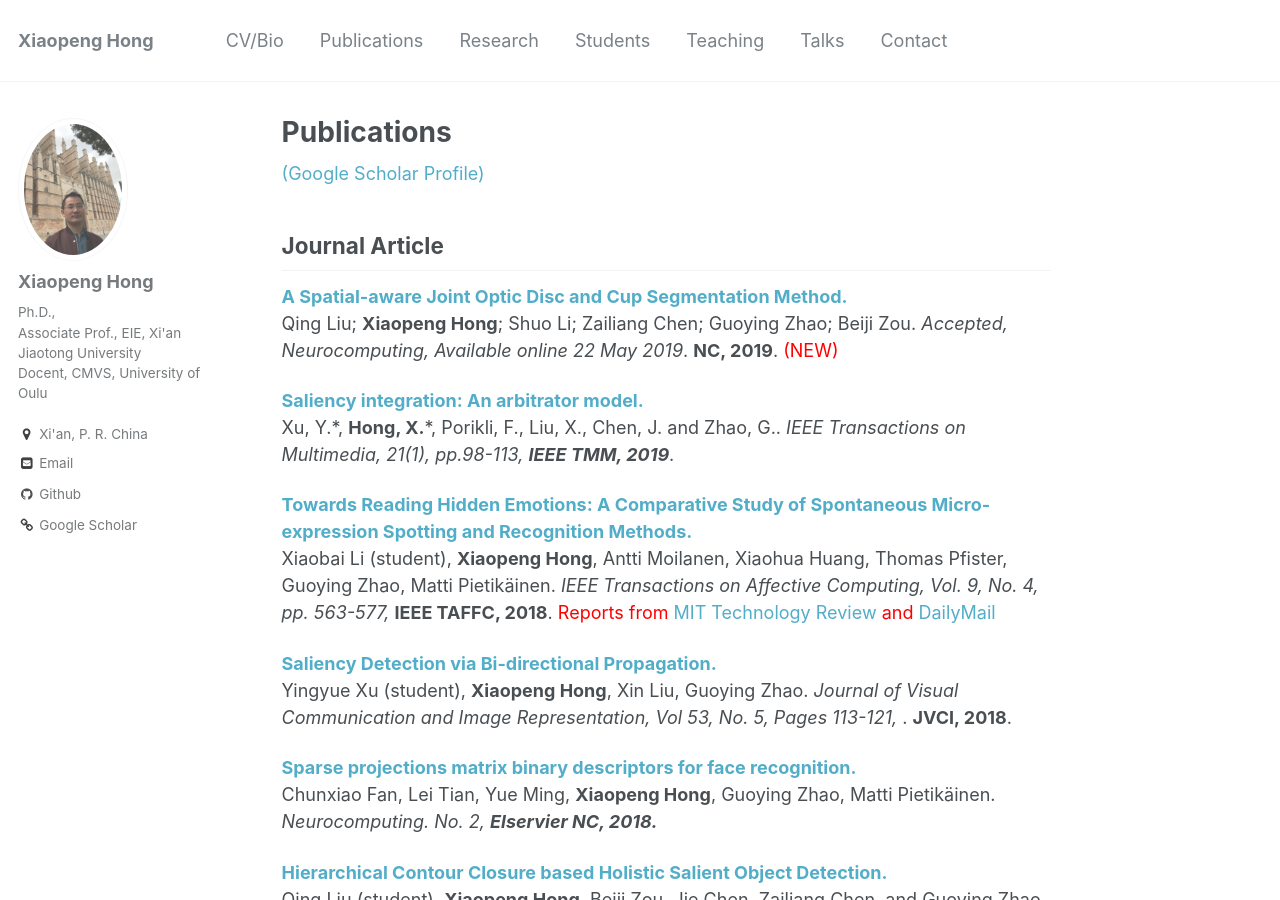
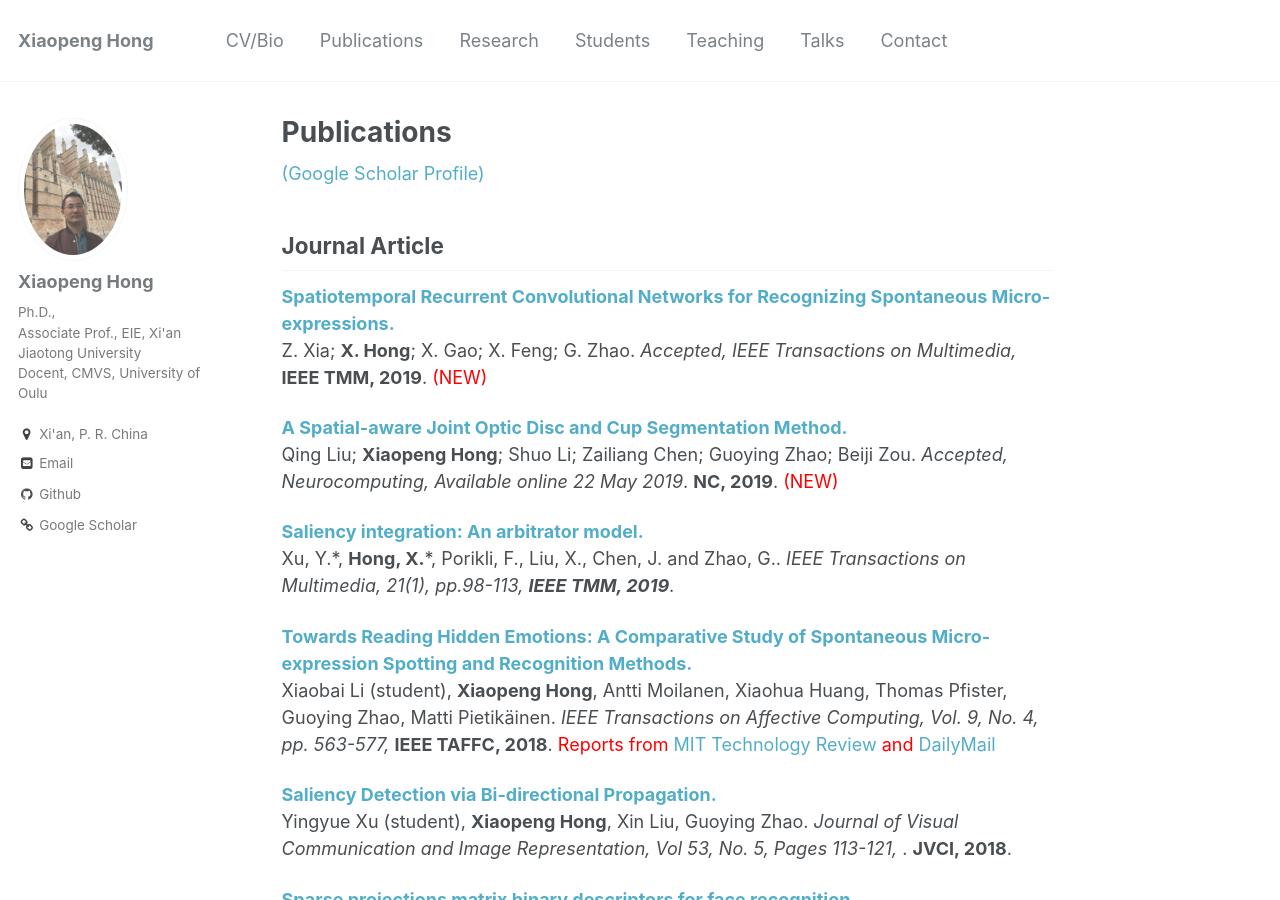
Before and after one commit to xiaopenghong/xiaopenghong.github.io, a Jekyll site: the page built from _pages/publications.md, in a window 1280 px wide and 900 px high. Built offline with Jekyll 4.4.1, drawn with Linux system fonts in a browser that asks for light colours.

Commit message:
new publications added

```diff
--- a/_pages/publications.md
+++ b/_pages/publications.md
@@ -7,6 +7,10 @@ author_profile: true
 [(Google Scholar Profile)](https://scholar.google.com/citations?user=x3X-qysAAAAJ&hl=en)
 
 ## Journal Article
+
+<b> [Spatiotemporal Recurrent Convolutional Networks for Recognizing Spontaneous Micro-expressions.](https://www.hongxiaopeng/publications) </b> <br>
+Z. Xia; <b>X. Hong</b>; X. Gao; X. Feng; G. Zhao.
+<i>Accepted, IEEE Transactions on Multimedia,</i> <b>IEEE TMM, 2019</b>. <span style="color:red"> (NEW) </span>
 
 <b> [A Spatial-aware Joint Optic Disc and Cup Segmentation Method.](https://www.sciencedirect.com/science/article/pii/S0925231219307222) </b> <br>
 Qing Liu; <b>Xiaopeng Hong</b>; Shuo Li; Zailiang Chen; Guoying Zhao; Beiji Zou.
@@ -21,10 +25,11 @@ Xiaobai Li (student), <b>Xiaopeng Hong</b>, Antti Moilanen, Xiaohua Huang, Thoma
 <i>IEEE Transactions on Affective Computing, Vol. 9, No. 4, pp. 563-577, </i> <b>IEEE TAFFC, 2018</b>. <span style="color:red">Reports from [MIT Technology Review](https://www.technologyreview.com/s/543501/machine-vision-algorithm-learns-to-recognize-hidden-facial-expressions/) and [DailyMail](https://www.dailymail.co.uk/sciencetech/article-3320222/Algorithm-uses-machine-vision-spot-recognise-hidden-emotions.html)</span>
 
 <b>[Saliency Detection via Bi-directional Propagation.](https://www.sciencedirect.com/science/article/pii/S1047320318300476)</b> <br>
-Yingyue Xu (student), <b>Xiaopeng Hong</b>, Xin Liu, Guoying Zhao. <i>Journal of Visual Communication and Image Representation, Vol 53, No. 5,  Pages 113-121, </i>. <b>JVCI, 2018</b>.
+Yingyue Xu (student), <b>Xiaopeng Hong</b>, Xin Liu, Guoying Zhao.
+<i>Journal of Visual Communication and Image Representation, Vol 53, No. 5,  Pages 113-121, </i>. <b>JVCI, 2018</b>.
 
 <b>[Sparse projections matrix binary descriptors for face recognition.](http://hongxiaopeng.com/publications/VBDA)</b> <br>
-Chunxiao Fan, Lei Tian, Yue Ming, <b>Xiaopeng Hong</b>, Guoying Zhao, Matti Pietikäinen. <i>Neurocomputing. No. 2, <b>Elservier NC, 2018.</b></i>
+Chunxiao Fan, Lei Tian, Yue Ming, <b>Xiaopeng Hong</b>, Guoying Zhao, Matti Pietikäinen. <i>Neurocomputing. No. 2, </i><b>Elservier NC, 2018.</b>
 
 <b>[Hierarchical Contour Closure based Holistic Salient Object Detection.](http://hongxiaopeng.com/publications/GanGradient)</b> <br>
 Qing Liu (student), <b>Xiaopeng Hong</b>, Beiji Zou, Jie Chen, Zailiang Chen, and Guoying Zhao.
```
Also changed, not shown: _pages/about.md (+1 -0 lines).
